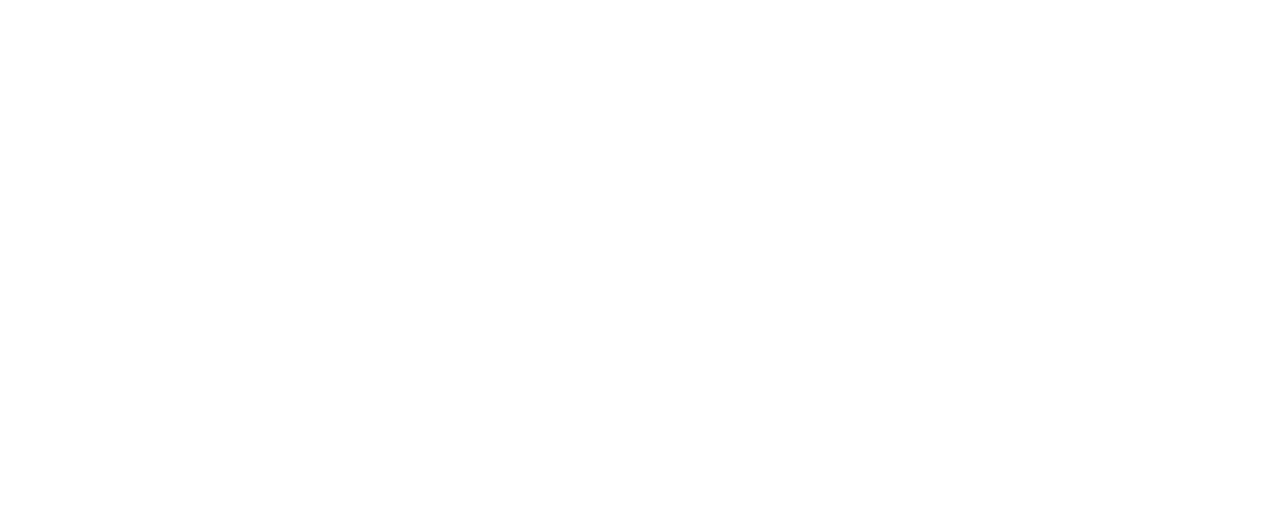
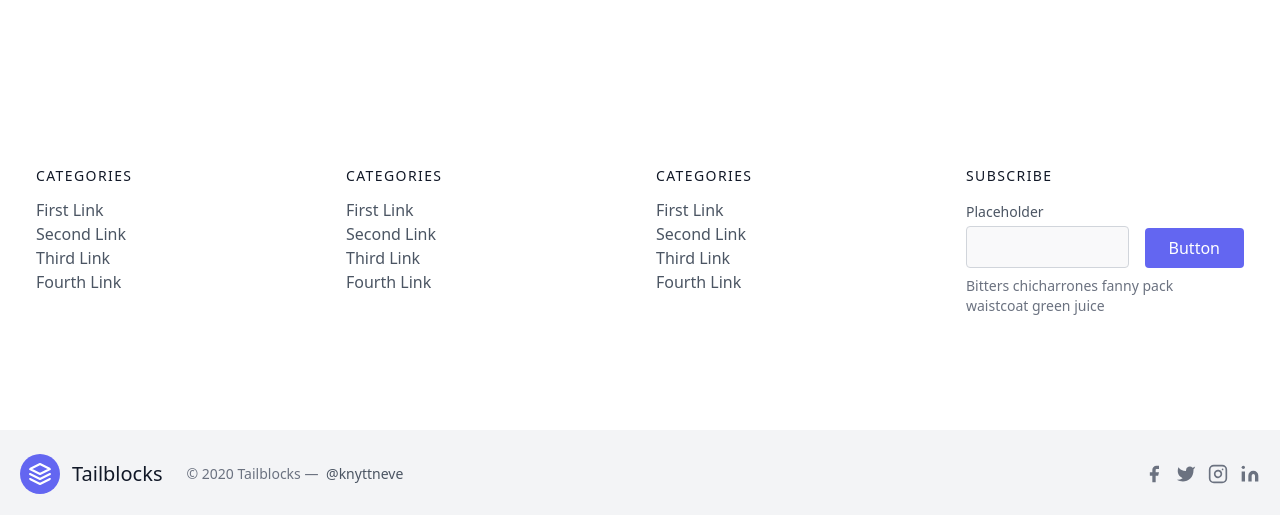
Before and after one commit to DushanMalind/Angular-My-Blog-App, an Angular app: page /home in a window 1280 px wide. Shown: the part 557-1072 px from the top of the page. Before the commit the page ends 800 px from the top, so only its background shows below. Built offline with nearby package versions, Linux system fonts and the light colour scheme.

Commit message:
Footer Routes Done

```diff
--- a/src/app/app.component.html
+++ b/src/app/app.component.html
@@ -2,3 +2,5 @@
 <app-navbar></app-navbar>
 
 <router-outlet></router-outlet>
+
+<app-footer></app-footer>
--- a/src/app/app.component.ts
+++ b/src/app/app.component.ts
@@ -1,11 +1,12 @@
 import { Component } from '@angular/core';
 import { RouterOutlet } from '@angular/router';
 import {NavbarComponent} from "./common/navbar/navbar.component";
+import {FooterComponent} from "./common/footer/footer.component";
 
 @Component({
   selector: 'app-root',
   standalone: true,
-  imports: [RouterOutlet, NavbarComponent],
+  imports: [RouterOutlet, NavbarComponent, FooterComponent],
   templateUrl: './app.component.html',
   styleUrl: './app.component.css'
 })
--- a/src/app/common/footer/footer.component.html
+++ b/src/app/common/footer/footer.component.html
@@ -76,7 +76,7 @@
         <span class="ml-3 text-xl">Tailblocks</span>
       </a>
       <p class="text-sm text-gray-500 sm:ml-6 sm:mt-0 mt-4">© 2020 Tailblocks —
-        <a href="https://twitter.com/knyttneve" rel="noopener noreferrer" class="text-gray-600 ml-1" target="_blank">@knyttneve</a>
+        <a href="https://twitter.com/knyttneve" rel="noopener noreferrer" class="text-gray-600 ml-1" target="_blank">&#64;knyttneve</a>
       </p>
       <span class="inline-flex sm:ml-auto sm:mt-0 mt-4 justify-center sm:justify-start">
         <a class="text-gray-500">
```
